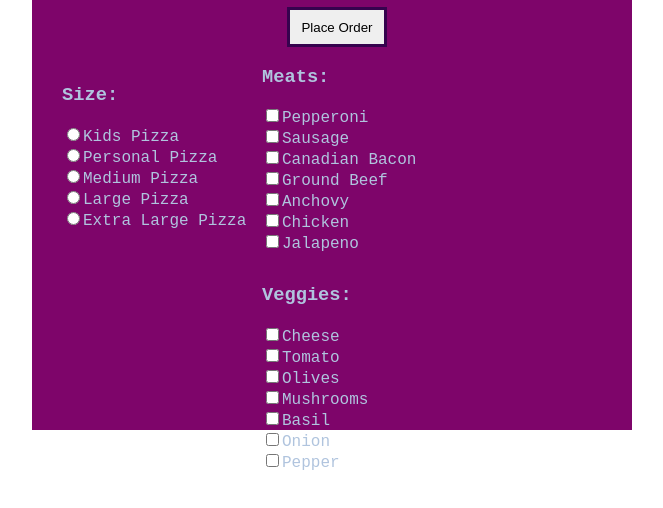
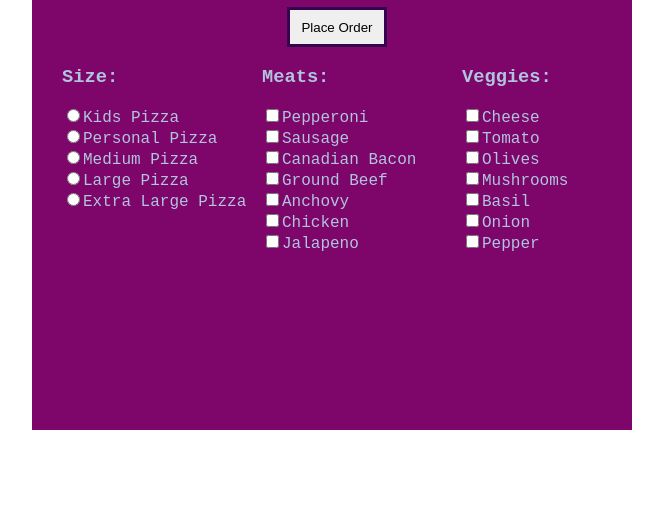
Before and after one commit to Rhslate/JavaScript-Projects, a plain HTML site: page Pizza_Project/Pizza.html in a window 1280 px wide. Shown: the part 50-558 px from the top of the page, without its empty margins (308-971 px from the left). Drawn offline with Linux system fonts and the light colour scheme.

Commit message:
Pizza_Project

```diff
--- a/Pizza_Project/Pizza_CSS/Pizza.css
+++ b/Pizza_Project/Pizza_CSS/Pizza.css
@@ -9,7 +9,7 @@
 }
 
 #frmMenu {
-    width: 400px;
+    width: 600px;
     height: 300px;
     text-align: justify;
     margin-left: 30px;
@@ -32,15 +32,15 @@
 }
 
 .center {
-    width: 400px;
+    width: 200px;
+    float: left;
     height: 200px;
-    float: center;
     color: lightsteelblue;
     font-family:'Courier New', Courier, monospace
 }
 
 .right {
-    float: right;
+    float:right;
     width: 200px;
     height: 200px;
     color: lightsteelblue;
```
Also changed, not shown: Pizza_Project/Pizza.html (+1 -0 lines).
